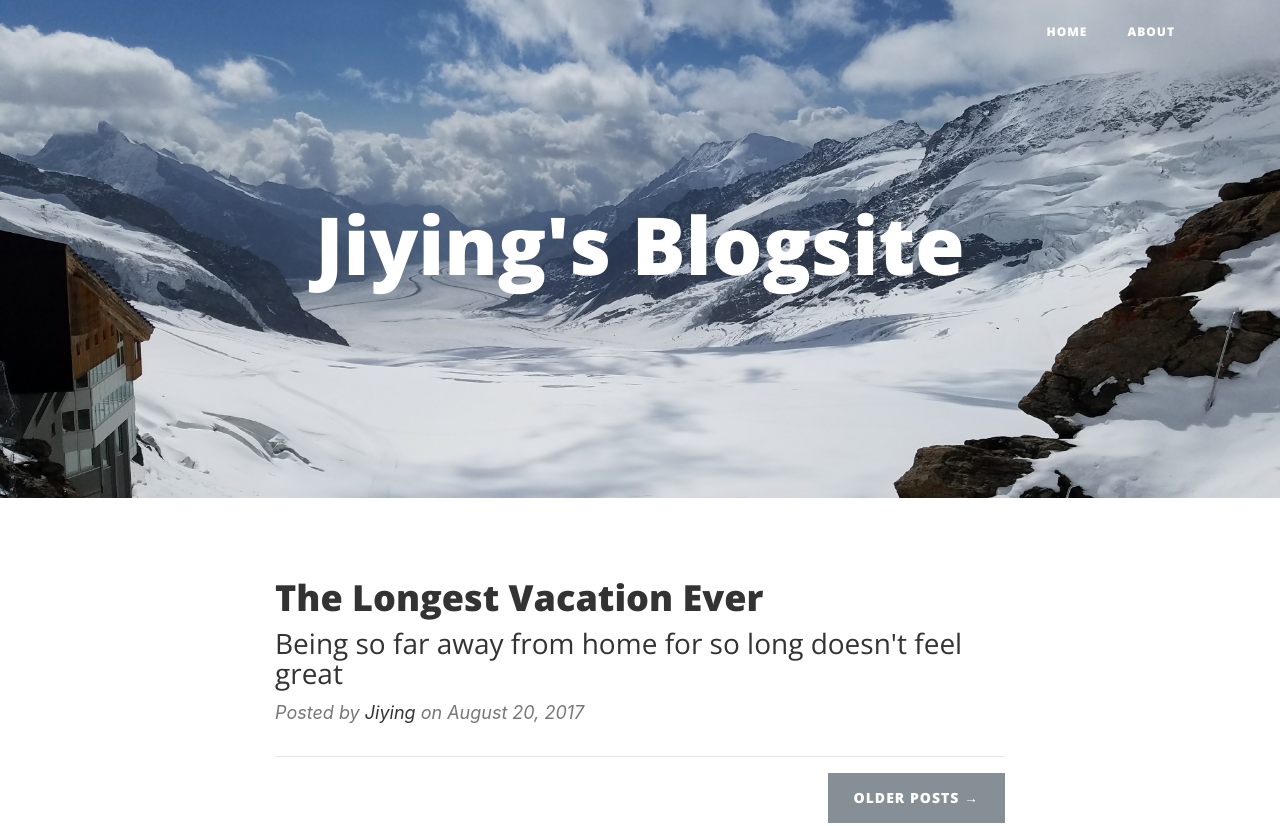
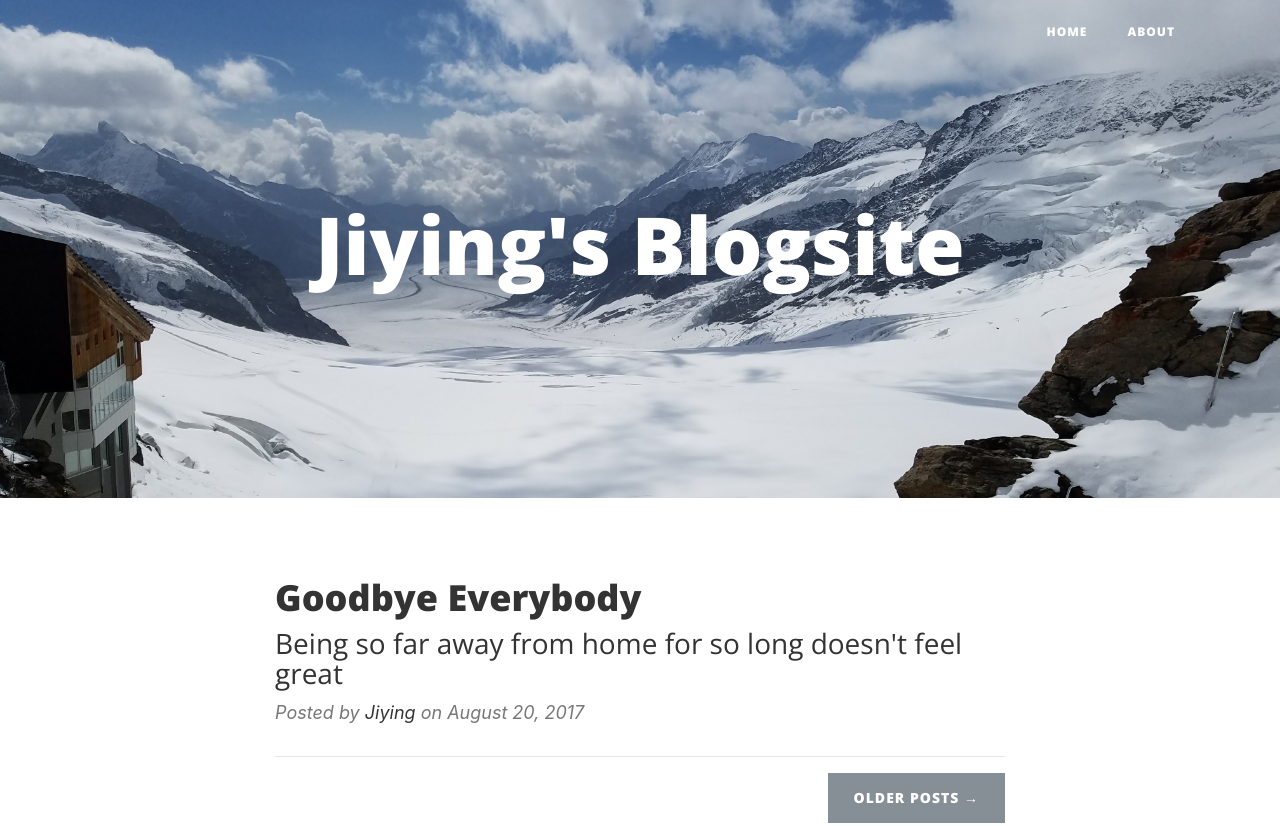
Before and after one commit to jiyingqi/jiyingqi.github.io, a website: page index.html in a window 1280 px wide. Shown: the top 826 px of the page. Drawn offline with nearby package versions, Linux system fonts and the light colour scheme.

Commit message:
initial edits

```diff
--- a/index.html
+++ b/index.html
@@ -69,7 +69,7 @@
           <div class="post-preview">
             <a href="post.html">
               <h2 class="post-title">
-                The Longest Vacation Ever
+                Goodbye Everybody
               </h2>
               <h3 class="post-subtitle">
                 Being so far away from home for so long doesn't feel great
```
